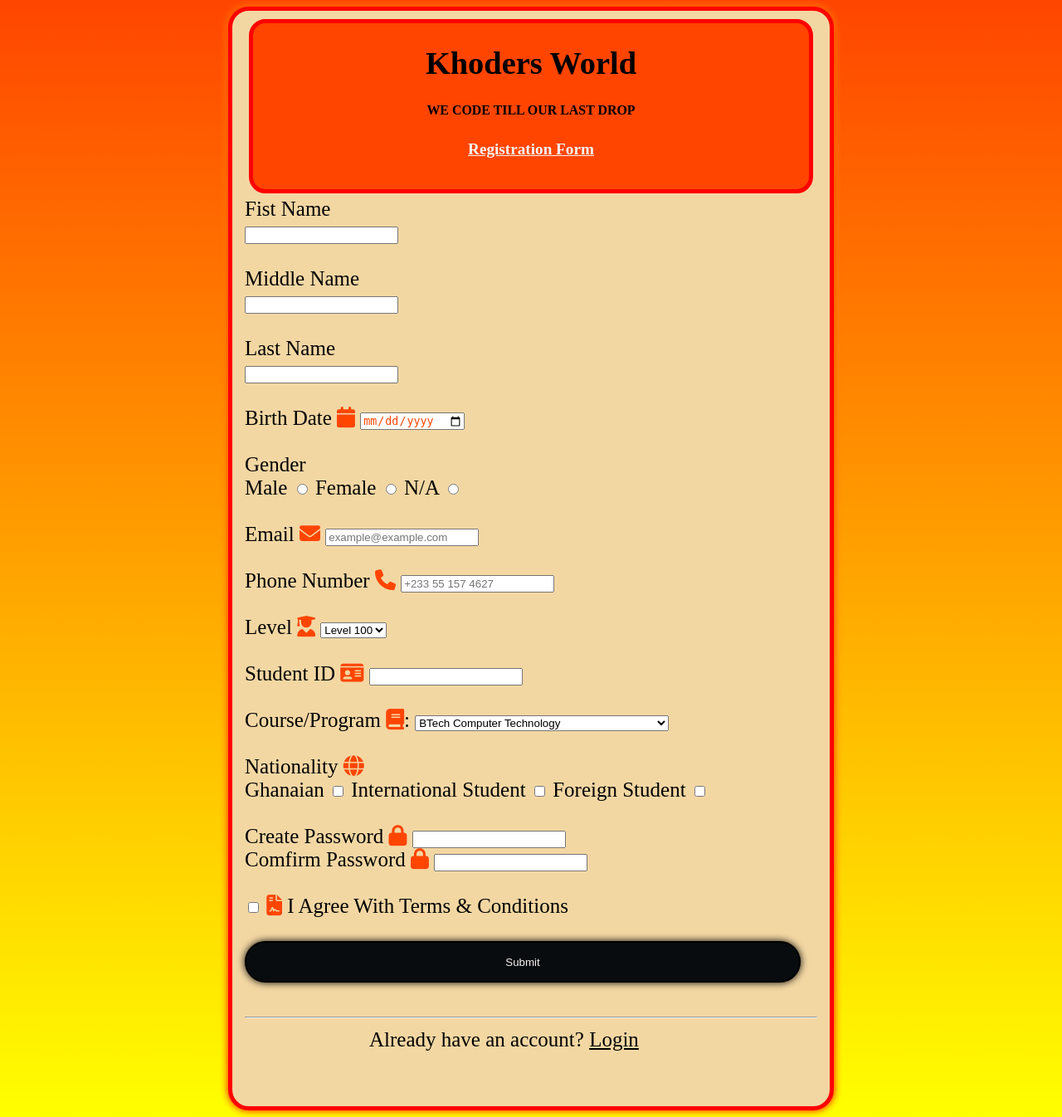
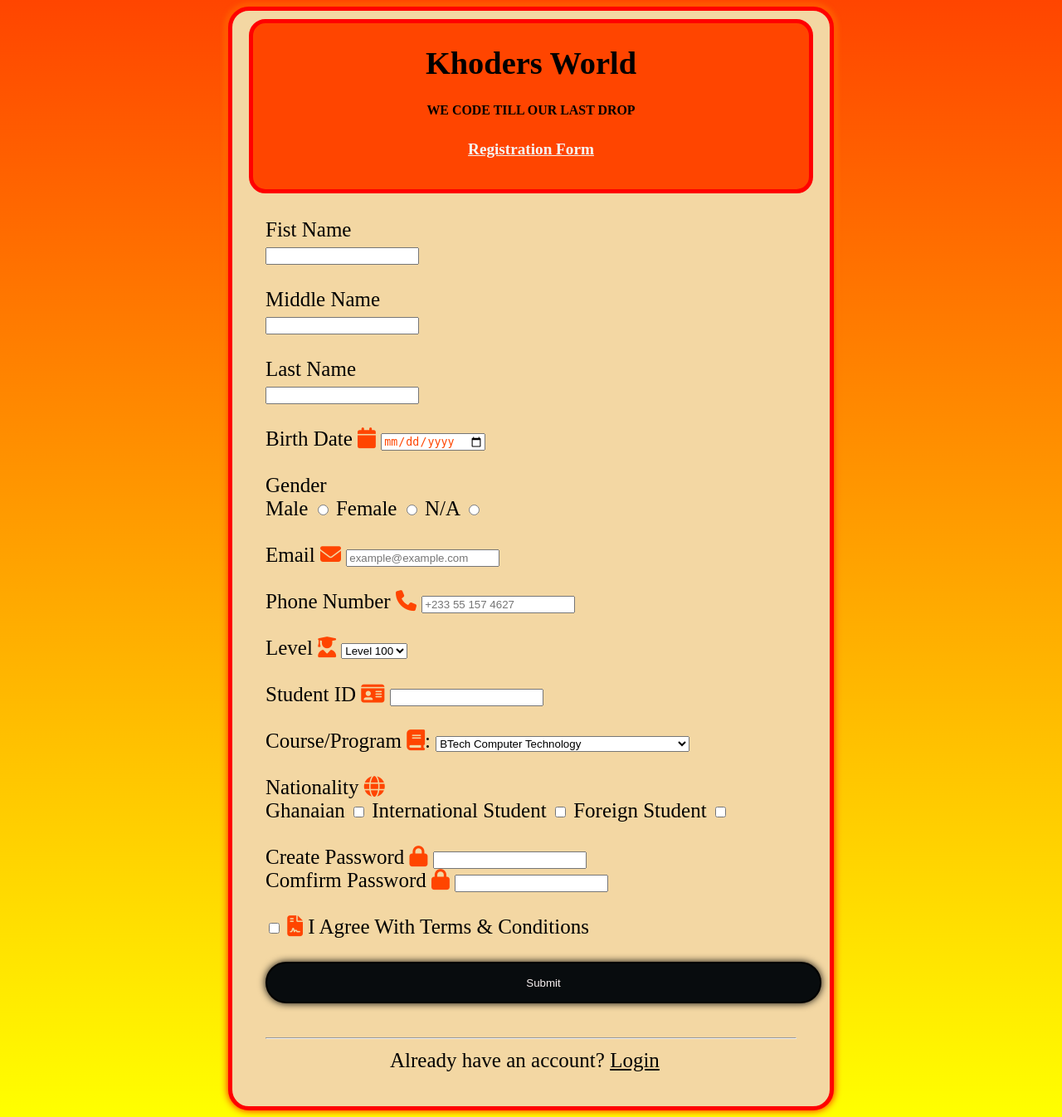
Before and after one commit to mustaphahaadi/khoders-website, a PHP site: page / in a window 1280 px wide. Shown: the whole page at 83% size. Run offline with PHP 8.4, Linux system fonts and the light colour scheme; some libraries are stand-ins or nearby versions.

Commit message:
assign tasks withn gyawu-register

```diff
--- a/gyawu-register/style.css
+++ b/gyawu-register/style.css
@@ -26,7 +26,7 @@ header{
 
 }
 form{
-    padding: 5px;
+    padding: 30px;
     font-size: 25px;
 }
 div{
```
Also changed, not shown: gyawu-register/Khoders.jpg (deleted), gyawu-register/img.jpg (deleted), gyawu-register/logo.jpg (deleted).
